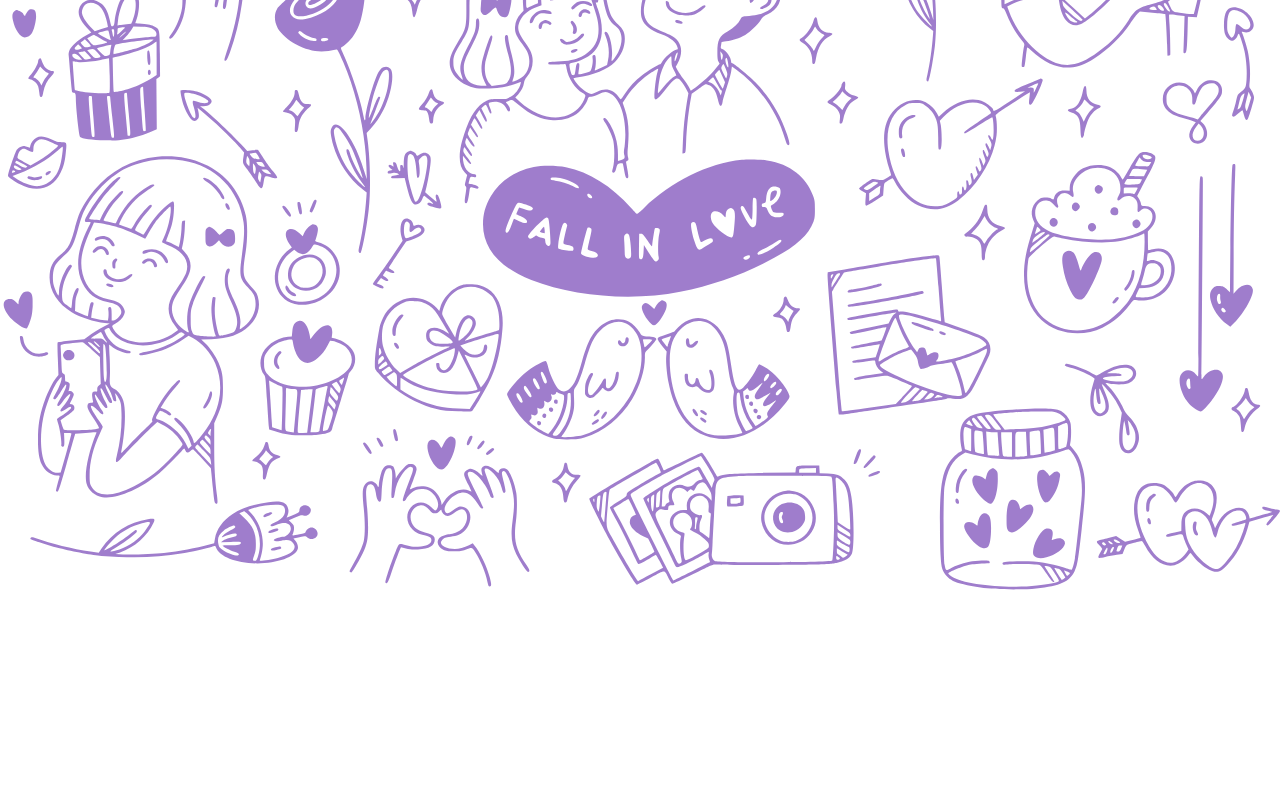
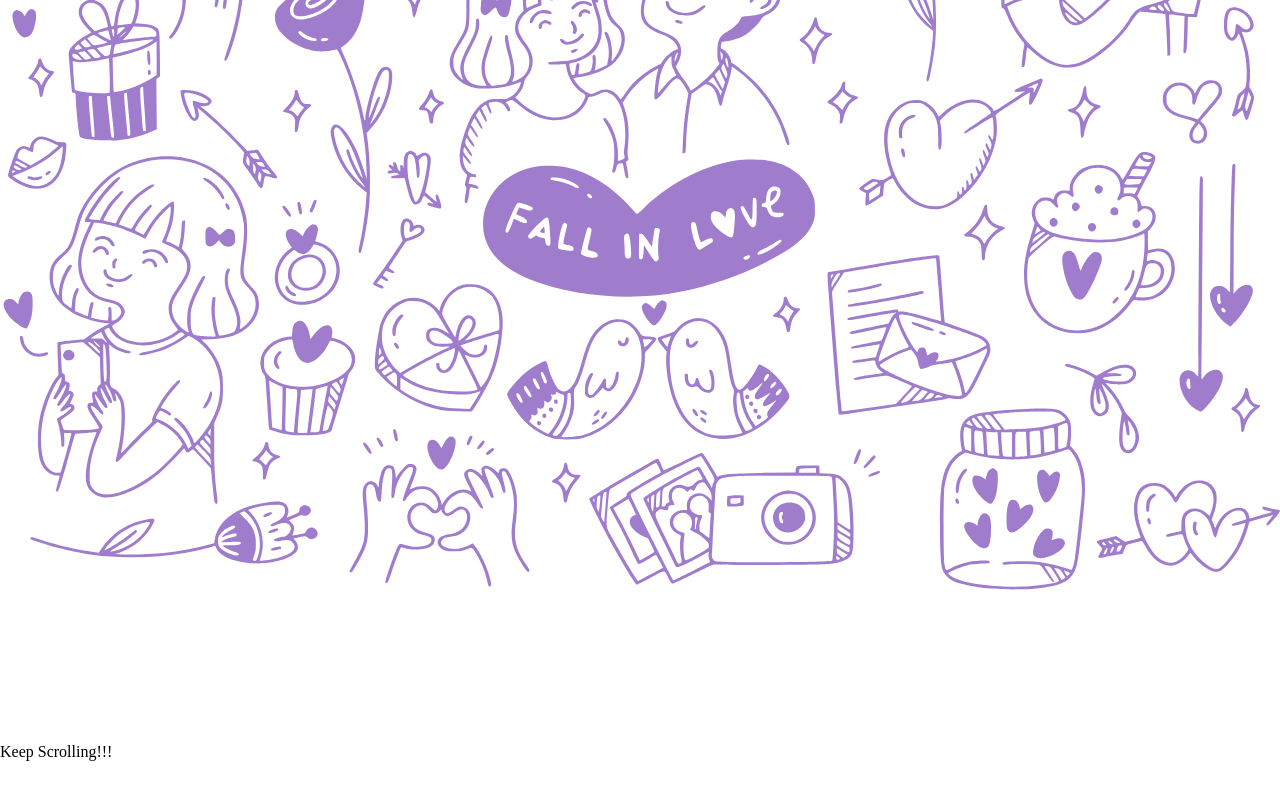
Before and after one commit to tosxin-456/angel-memiores, a React (Vite) app: page / in a window 1280 px wide. Shown: the part 1942-2742 px from the top of the page. Built offline with nearby package versions, Linux system fonts and the light colour scheme; a web font is replaced by a local one.

Commit message:
added the video

```diff
--- a/src/pages/components/LittleMore.jsx
+++ b/src/pages/components/LittleMore.jsx
@@ -7,7 +7,7 @@ function LittleMore() {
   return (
     <Box
     marginTop={'500px'}
-    marginBottom={'100px'}
+    marginBottom={'400px'}
     fontFamily='"Satoshi", "sans-serif"'
     fontWeight={'500'}
     className='text-2xl text-center'
--- a/src/pages/components/keepScrolling.jsx
+++ b/src/pages/components/keepScrolling.jsx
@@ -6,8 +6,8 @@ import React from 'react'
 function KeepScrolling() {
   return (
     <Box
-    marginTop={'500px'}
-    marginBottom={'500px'}
+    marginTop={'150px'}
+    marginBottom={'700px'}
     fontFamily='"Satoshi", "sans-serif"'
     fontWeight={'500'}
     className='text-2xl text-center'
--- a/src/pages/components/video.jsx
+++ b/src/pages/components/video.jsx
@@ -11,10 +11,10 @@ const Video = () => {
 
   return (
     <Box
-    className='m-[50px] border-[1px] p-[7px]  '
+    className=' border-[1px] p-[10px] pt-[25px] pb-[25px] w-[100%] '
     >
     <Box
-      className="relative overflow-hidden w-[100%] lg:w-[70%] h-[250px] lg:h-[400px] bg-cover bg-center bg-no-repeat rounded-lg  m-auto "
+      className="relative overflow-hidden w-[92%] lg:w-[70%] h-[250px] lg:h-[400px] bg-cover bg-center bg-no-repeat rounded-lg  m-auto "
       style={{ backgroundColor: '#D5D5D5' }}
     >
       {!isPlaying && (
```
